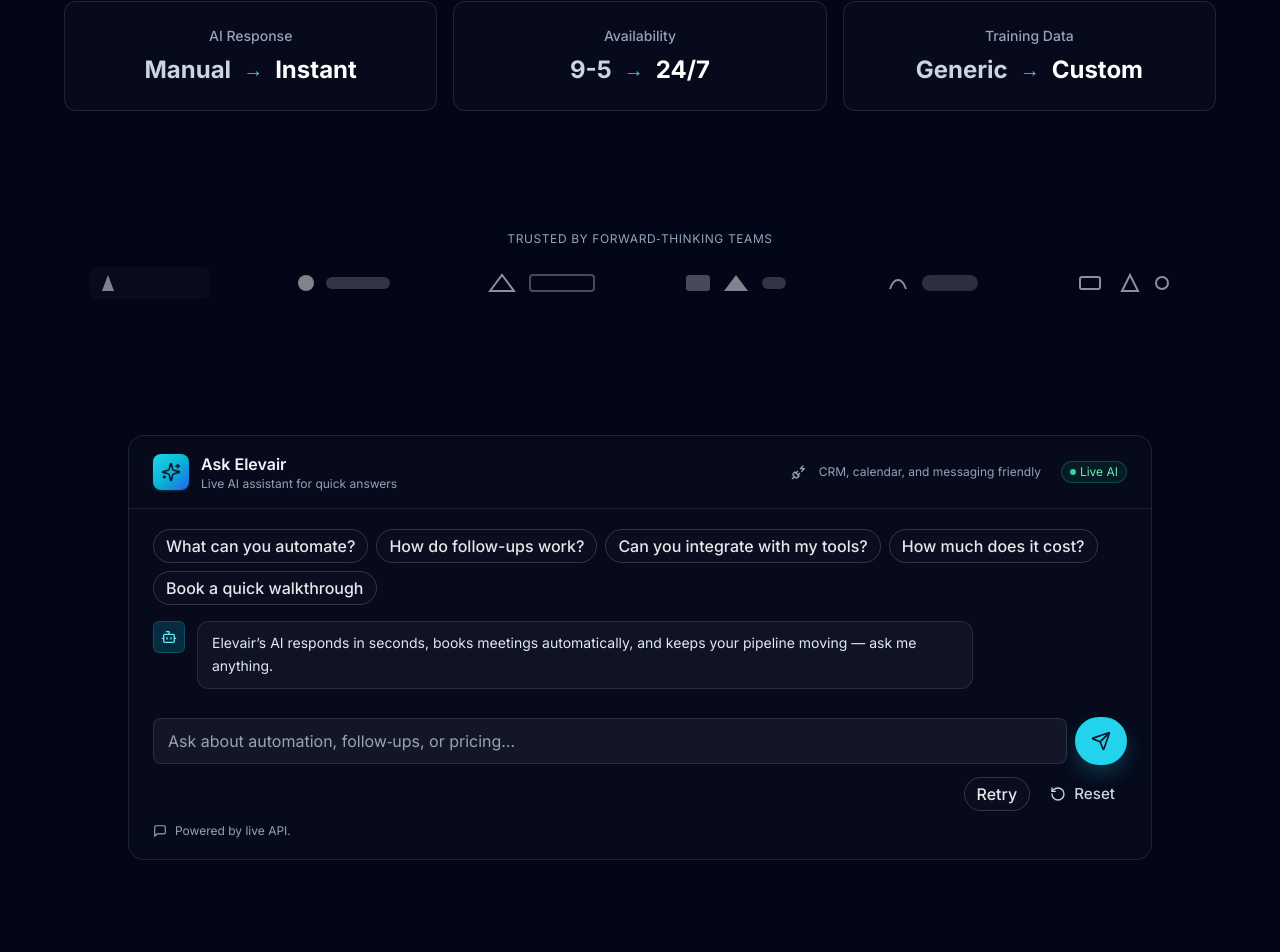
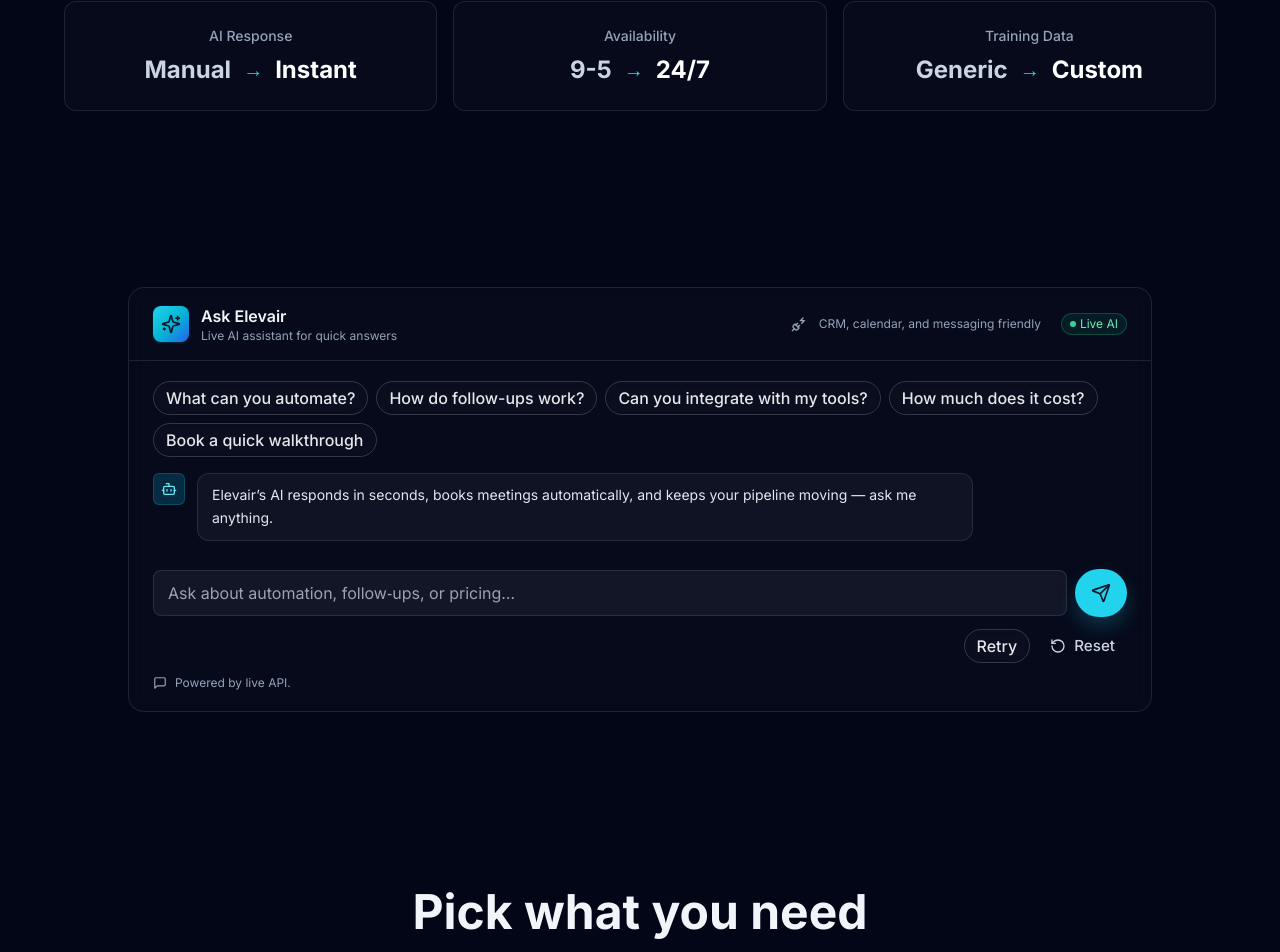
Before and after one commit to campbellhendee/elevair-clean, a Next.js app: page / in a window 1280 px wide. Shown: the part 1236-2188 px from the top of the page. Built offline with nearby package versions, Linux system fonts and the light colour scheme; no server answers.

Commit message:
hide-trustedby

```diff
--- a/app/page.tsx
+++ b/app/page.tsx
@@ -11,7 +11,7 @@ import MetricCard from "../components/MetricCard";
 import ImplementationTimeline from "../components/ImplementationTimeline";
 import SectionReveal from "../components/SectionReveal";
 import StatsTiles from "../components/StatsTiles";
-import TrustedBy from "../components/TrustedBy";
+// import TrustedBy from "../components/TrustedBy"; // temporarily disabled until we have clients
 import DemoAssistant from "../components/DemoAssistant";
 
 export default function Page() {
@@ -41,7 +41,7 @@ export default function Page() {
       <div className="relative z-10">
         <Hero />
         <TechnologyCapabilities />
-        <TrustedBy />
+  {/* <TrustedBy /> */}
         <DemoAssistant />
         <ServicesPreview />
         <FinalCTA />
```
